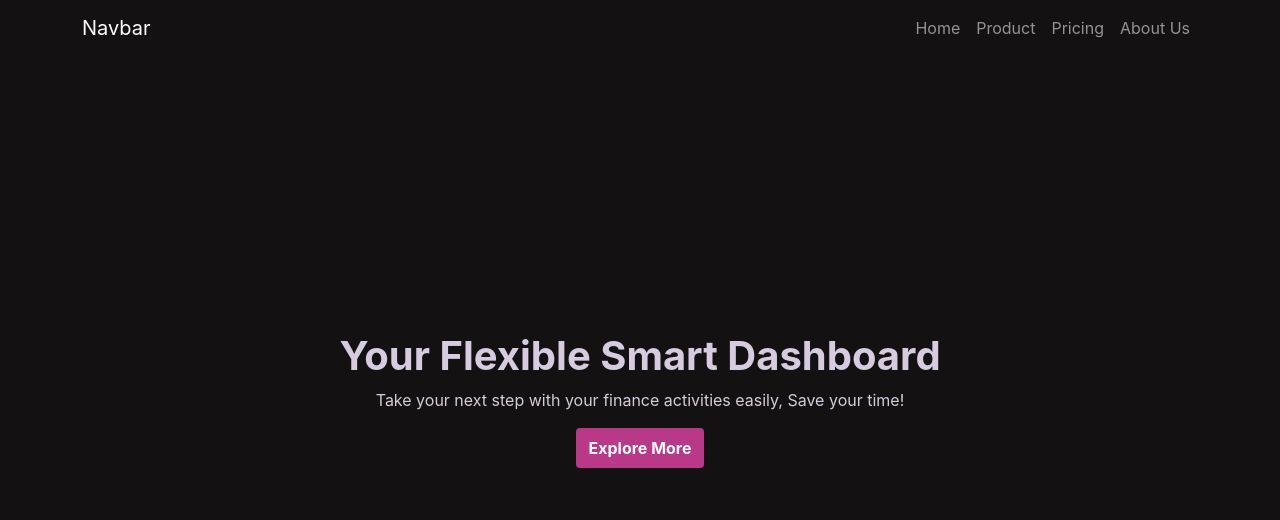
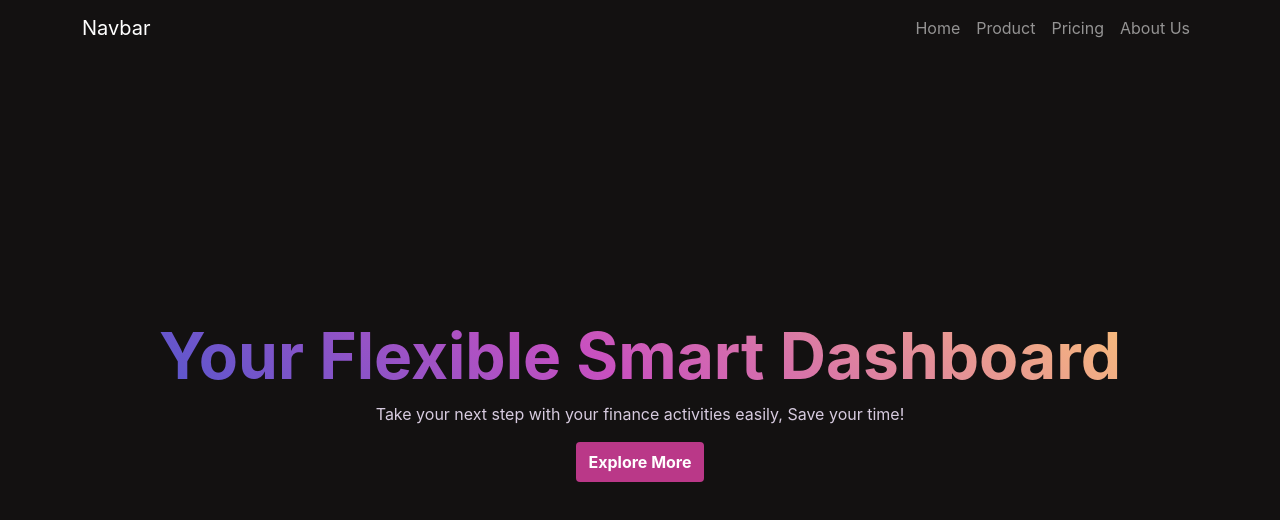
Before and after one commit to nretana/github-demo-reactapp, a React (Create React App) app: page / in a window 1280 px wide. Shown: the top 520 px of the page. Built offline with nearby package versions, Linux system fonts and the light colour scheme.

Commit message:
Gradient added to Home header in react app

```diff
--- a/src/components/Home.module.scss
+++ b/src/components/Home.module.scss
@@ -2,3 +2,17 @@
     height: 100vh;
     min-height: 100vh;
 }
+
+h1 {
+    font-size: 4rem;
+    background: #4158D0;
+    background-image: linear-gradient(43deg, #4158D0 0%, #C850C0 46%, #FFCC70 100%);
+
+    //background-color: #0093E9;
+    //background-image: linear-gradient(270deg, #0093E9 35%, #80D0C7 75%);
+
+    //linear-gradient(to right, #cf42c6, #c143ce, #b046d6, #9c49dd, #854de4); //linear-gradient(to right, #ea80e3, #d671e2, #c063e2, #a557e3, #854de4);
+    -webkit-background-clip: text;
+    background-clip: text;
+    -webkit-text-fill-color: transparent;
+}
```
